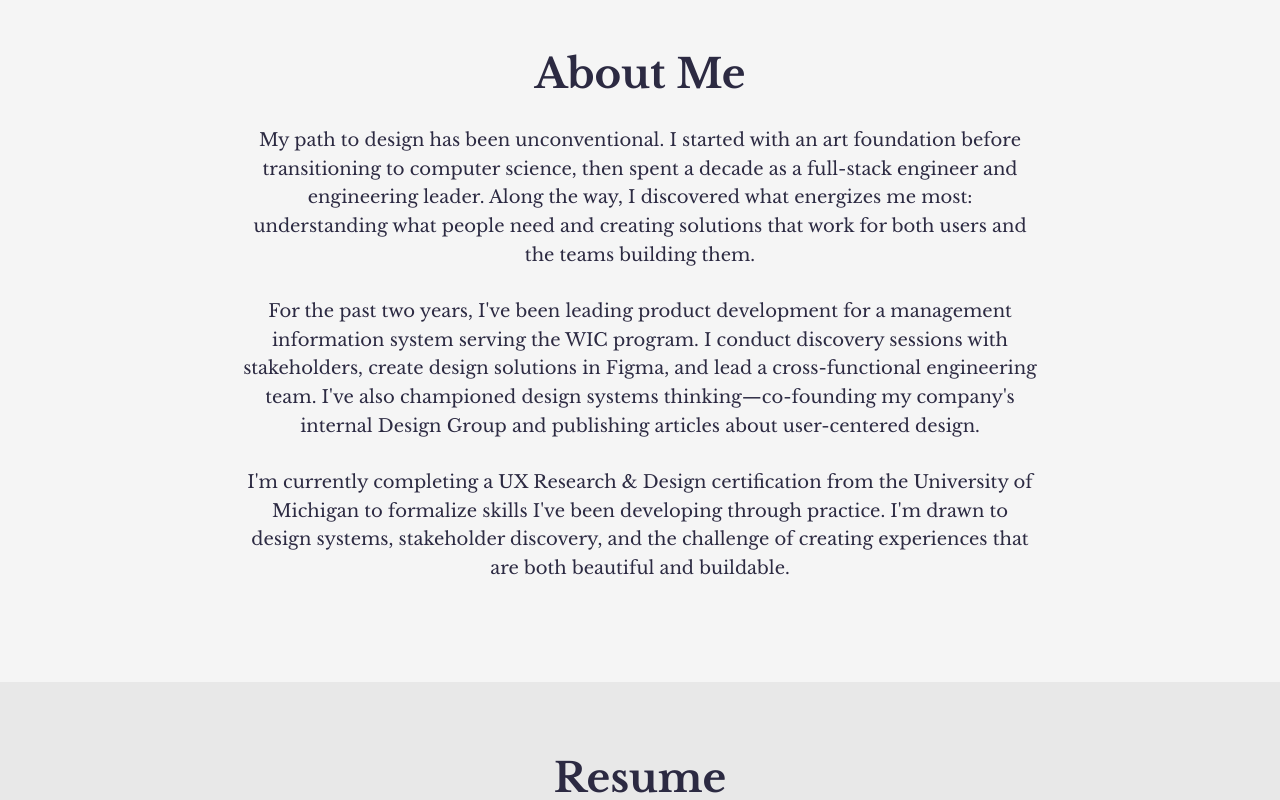
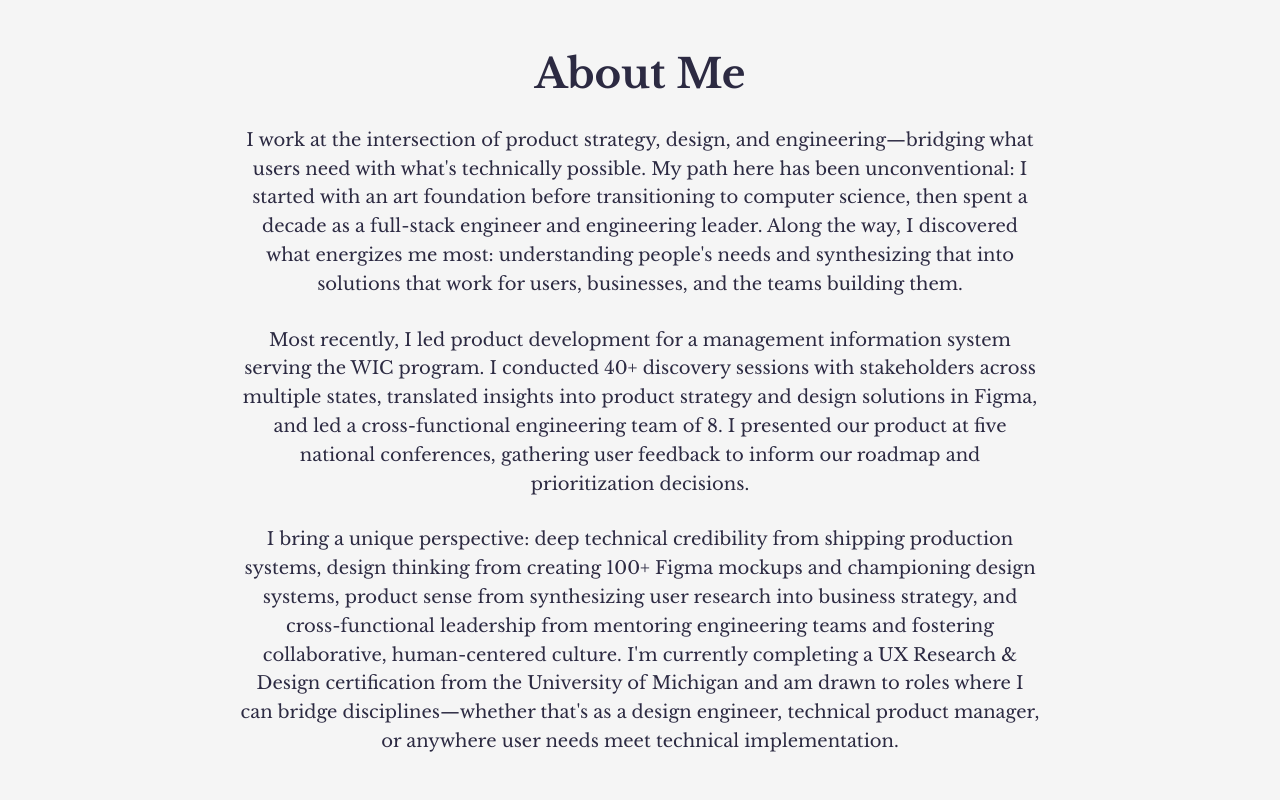
Before and after one commit to emeans/elizabeth-means, a Next.js app: page / in a window 1280 px wide. Shown: the part 760-1560 px from the top of the page. Built offline with nearby package versions, Linux system fonts and the light colour scheme.

Commit message:
Update positioning and about

```diff
--- a/app/components/About.tsx
+++ b/app/components/About.tsx
@@ -5,24 +5,29 @@ export default function About() {
         <div className='sectionContent'>
           <h2>About Me</h2>
           <p>
-            My path to design has been unconventional. I started with an art foundation before
-            transitioning to computer science, then spent a decade as a full-stack engineer and
-            engineering leader. Along the way, I discovered what energizes me most: understanding
-            what people need and creating solutions that work for both users and the teams building
-            them.
+            I work at the intersection of product strategy, design, and engineering—bridging what
+            users need with what's technically possible. My path here has been unconventional: I
+            started with an art foundation before transitioning to computer science, then spent a
+            decade as a full-stack engineer and engineering leader. Along the way, I discovered
+            what energizes me most: understanding people's needs and synthesizing that into
+            solutions that work for users, businesses, and the teams building them.
           </p>
           <p>
-            For the past two years, I've been leading product development for a management
-            information system serving the WIC program. I conduct discovery sessions with
-            stakeholders, create design solutions in Figma, and lead a cross-functional engineering
-            team. I've also championed design systems thinking—co-founding my company's internal
-            Design Group and publishing articles about user-centered design.
+            Most recently, I led product development for a management information system serving
+            the WIC program. I conducted 40+ discovery sessions with stakeholders across multiple
+            states, translated insights into product strategy and design solutions in Figma, and
+            led a cross-functional engineering team of 8. I presented our product at five national
+            conferences, gathering user feedback to inform our roadmap and prioritization decisions.
           </p>
           <p>
-            I'm currently completing a UX Research & Design certification from the University of
-            Michigan to formalize skills I've been developing through practice. I'm drawn to design
-            systems, stakeholder discovery, and the challenge of creating experiences that are both
-            beautiful and buildable.
+          I bring a unique perspective: deep technical credibility from shipping production
+          systems, design thinking from creating 100+ Figma mockups and championing design
+          systems, product sense from synthesizing user research into business strategy,
+          and cross-functional leadership from mentoring engineering teams and fostering
+          collaborative, human-centered culture. I&apos;m currently completing a UX Research
+          & Design certification from the University of Michigan and am drawn to roles where
+          I can bridge disciplines—whether that's as a design engineer, technical product
+          manager, or anywhere user needs meet technical implementation.
           </p>
         </div>
       </div>
--- a/app/components/Hero/Hero.tsx
+++ b/app/components/Hero/Hero.tsx
@@ -7,10 +7,9 @@ export default function Hero() {
         <div className={styles.heroContent}>
           <div className={styles.heroText}>
             <h1><span>Hi, I'm Elizabeth&nbsp;Means</span></h1>
-            <p className={styles.heroSubtitle}><span>Product Designer & Engineer</span></p>
+            <p className={styles.heroSubtitle}><span>Product • Design • Engineering</span></p>
             <p className={styles.heroDescription}>
-              <span>I bridge design and engineering—creating systems that work beautifully for both users
-              and the teams who build them.</span>
+              <span>Creating solutions that are both beautiful and buildable.</span>
             </p>
           </div>
         </div>
```
Also changed, not shown: tsconfig.json (+19 -5 lines).
